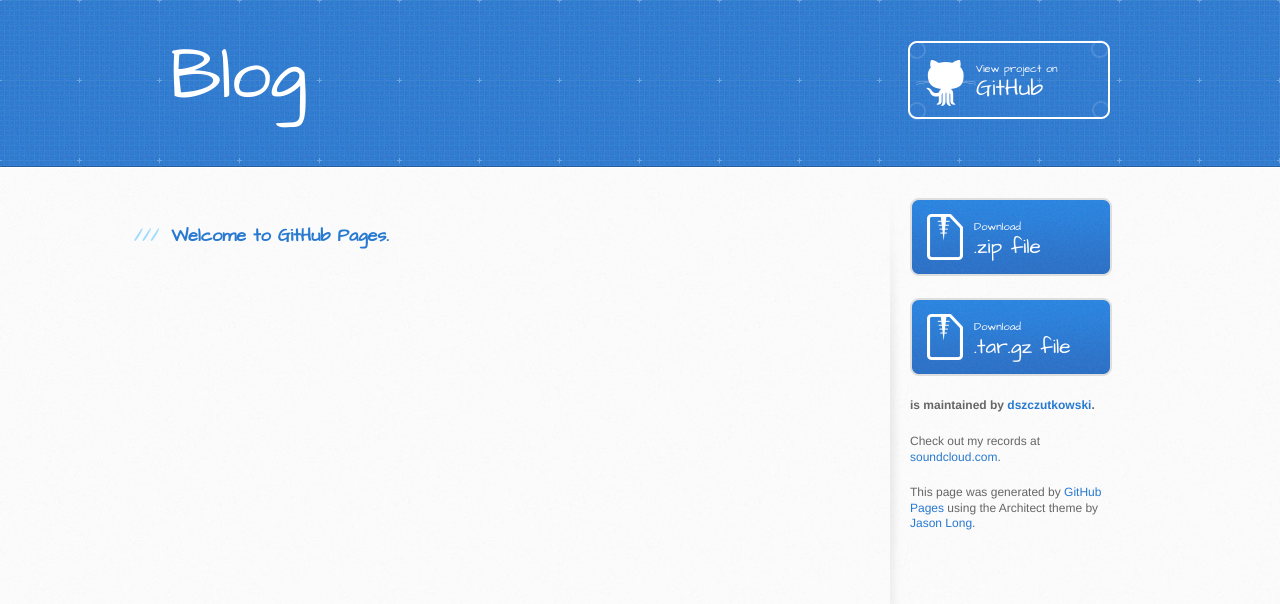
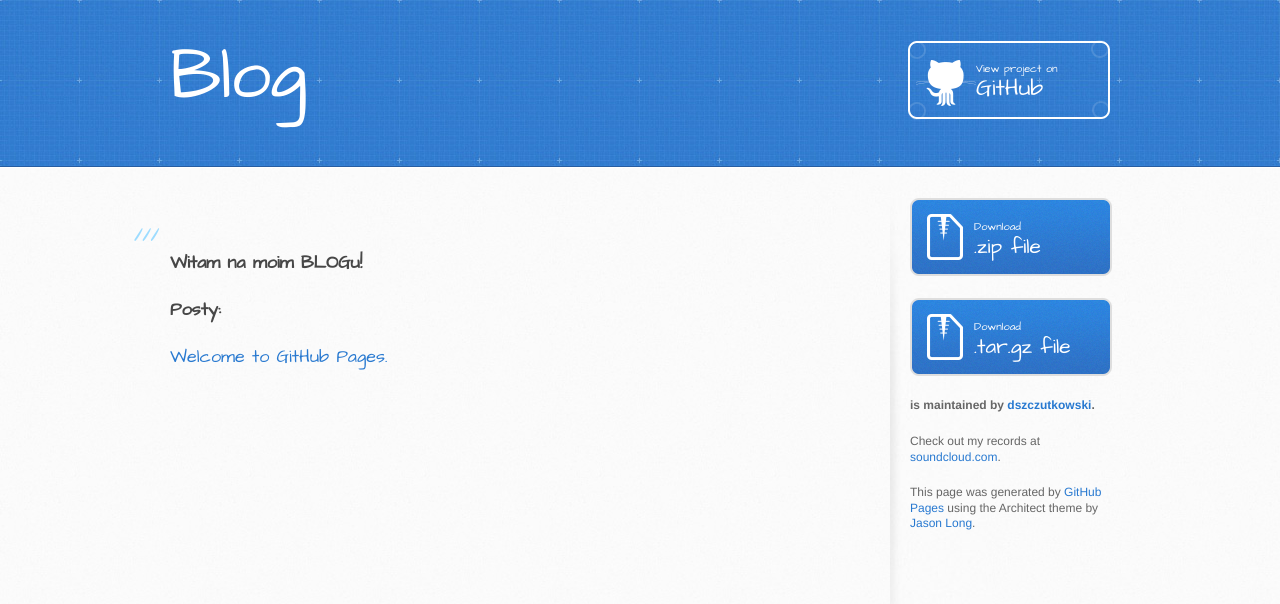
Before and after one commit to dszczutkowski/BLOG, a Jekyll site: the page index.html, which Jekyll copies as it is, in a window 1280 px wide. Shown: the top 604 px of the page. Built offline with Jekyll 4.4.1, drawn with Linux system fonts in a browser that asks for light colours; Markdown is read by kramdown in place of the engine named in the settings.

Commit message:
Update index.html

```diff
--- a/index.html
+++ b/index.html
@@ -29,7 +29,9 @@
       <div class="inner clearfix">
         <section id="main-content">
           <h3>
-<a href="http://dszczutkowski.github.io/BLOG/Welcome.html">Welcome to GitHub Pages.</a>
+          <p>Witam na moim BLOGu!</p>
+          <p><b>Posty:</b></p>
+<p><a href="http://dszczutkowski.github.io/BLOG/Welcome.html">Welcome to GitHub Pages.</a></p>
          </section>
         <aside id="sidebar">
           <a href="https://github.com/dszczutkowski/BLOG/zipball/master" class="button">
```
